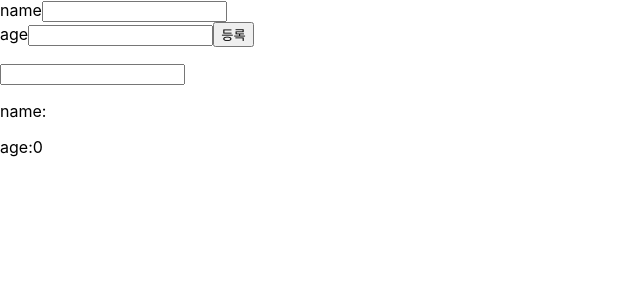
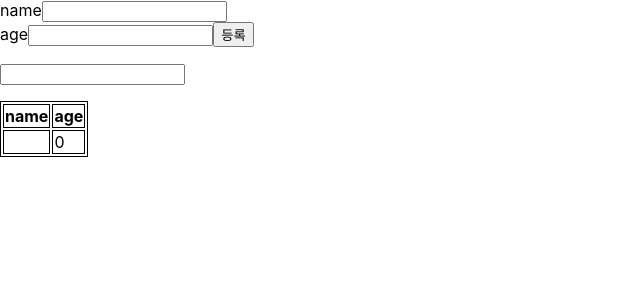
Before and after one commit to singersongha/hk-react, a React (Create React App) app: page / in a window 1280 px wide. Both pictures are taken after a click on the button "등록". Shown: the top 300 px of the page, without its empty margins (0-640 px from the left). Built offline with nearby package versions, Linux system fonts and the light colour scheme.

Commit message:
close #13

```diff
--- a/src/components/form/index2.jsx
+++ b/src/components/form/index2.jsx
@@ -35,15 +35,20 @@ const Form = () => {
         </p>
       </div>
       <div>
-        {/*list 그리기*/}
-        {log
-          .filter(({ name }) => !search || name.includes(search))
-          .map(({ name, age }) => (
-            <div>
-              <p>name:{name}</p>
-              <p>age:{age}</p>
-            </div>
-          ))}
+        <table style={{ border: "1px solid black" }}>
+          <tr>
+            <th style={{ border: "1px solid black" }}>name</th>
+            <th style={{ border: "1px solid black" }}>age</th>
+          </tr>
+          {log
+            .filter(({ name }) => !search || name.includes(search))
+            .map(({ name, age }) => (
+              <tr key={name}>
+                <td style={{ border: "1px solid black" }}>{name}</td>
+                <td style={{ border: "1px solid black" }}>{age}</td>
+              </tr>
+            ))}
+        </table>
       </div>
     </div>
   );
```
